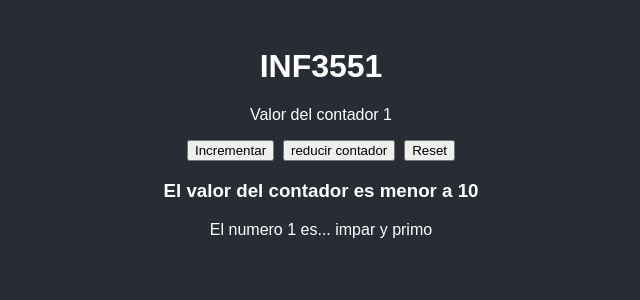
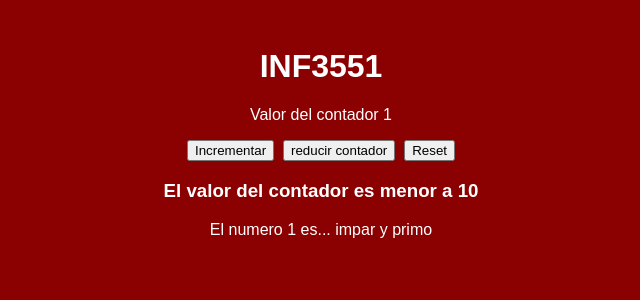
Before and after one commit to fhonores/Tarea1_INFUC, a React (Create React App) app: page / in a window 1280 px wide. Shown: the top 300 px of the page, without its empty margins (319-959 px from the left). Built offline with nearby package versions, Linux system fonts and the light colour scheme.

Commit message:
1 file modified

```diff
--- a/src/style.css
+++ b/src/style.css
@@ -1,5 +1,5 @@
 body {
-  background-color: #282c34;
+  background-color: darkred;
   color: white;
   padding: 40px;
   font-family: Sans-Serif;
```
